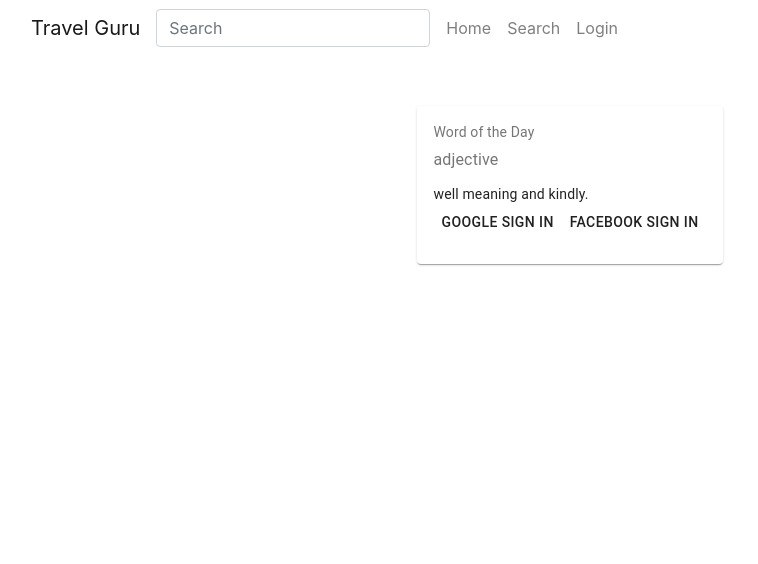
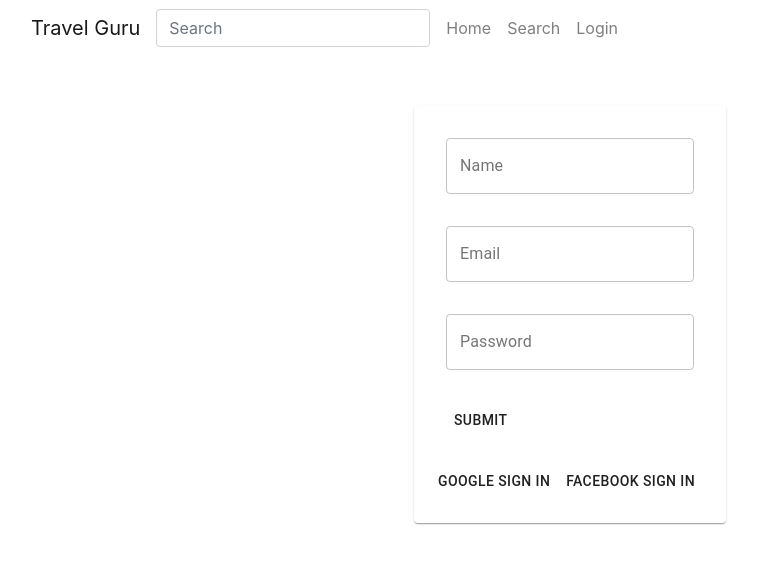
Before and after one commit to mimnets/travel-guru, a React (Create React App) app: page /login in a window 1280 px wide. Shown: the top 564 px of the page, without its empty margins (70-828 px from the left). Built offline with nearby package versions, Linux system fonts and the light colour scheme.

Commit message:
form design

```diff
--- a/src/components/Login/Login.js
+++ b/src/components/Login/Login.js
@@ -1,7 +1,4 @@
 import React, { useContext, useState } from 'react';
-import * as firebase from "firebase/app";
-import "firebase/auth";
-import firebaseConfig from './firebase.config';
 import { UserContext } from '../../App';
 import { useHistory, useLocation } from 'react-router-dom';
 import { makeStyles } from '@material-ui/core/styles';
@@ -11,7 +8,8 @@ import CardContent from '@material-ui/core/CardContent';
 import Button from '@material-ui/core/Button';
 import Typography from '@material-ui/core/Typography';
 import { Grid } from '@material-ui/core';
-import {loginFrameworkInitialization, handleGoogleSignIn, handleFBSignIn} from './LoginInfo';
+import TextField from '@material-ui/core/TextField';
+import {loginFrameworkInitialization, handleGoogleSignIn, handleFBSignIn, createUserWithEmailAndPass} from './LoginInfo';
 
 const useStyles = makeStyles({
     root: {
@@ -74,13 +72,53 @@ const Login = () => {
             handleResponse(res,true);
         })
     }
+    const handleSubmit = (event) => {
+        if(newUser && user.email && user.password){
+            createUserWithEmailAndPass(user.name, user.email, user.password)
+            .then(res => {
+            handleResponse(res, true);
+        })
+        }
+    event.preventDefault();
+    }
     return (
 
         <div style={{display:'flex', justifyContent:'center'}}>
 
                 <Card className={classes.root}>
                     <CardContent>
-                        <Typography className={classes.title} color="textSecondary" gutterBottom>
+                    <form action="" onSubmit={handleSubmit}>
+                    <CardContent>
+
+                    <TextField
+                        id="outlined-disabled"
+                        label="Name"
+                        defaultValue=""
+                        variant="outlined"
+                        />
+                        </CardContent>
+                        <CardContent>
+                        <TextField
+                        id="outlined-disabled"
+                        label="Email"
+                        defaultValue=""
+                        variant="outlined"
+                        />
+                        </CardContent>
+
+                        <CardContent>
+                        <TextField
+                        id="outlined-disabled"
+                        label="Password"
+                        defaultValue=""
+                        variant="outlined"
+                        />
+                        </CardContent>
+                        <CardContent>
+                        <Button onClick={() => {handleSubmit()}}>Submit</Button>
+                        </CardContent>
+                        </form>
+                        {/* <Typography className={classes.title} color="textSecondary" gutterBottom>
                             Word of the Day
                             </Typography>
                         <Typography variant="h5" component="h2">
@@ -91,7 +129,7 @@ const Login = () => {
                         </Typography>
                         <Typography variant="body2" component="p">
                             well meaning and kindly.
-                        </Typography>
+                        </Typography> */}
                         <Typography variant="body2" component="p">
                         <Button onClick={googleSignIn}>Google Sign in</Button>
                         <Button onClick={fbSignIn}>Facebook Sign in</Button>
--- a/src/components/Login/LoginInfo.js
+++ b/src/components/Login/LoginInfo.js
@@ -32,7 +32,7 @@ export const handleFBSignIn = () =>{
     const facebookSignInProvider = new firebase.auth.FacebookAuthProvider();
     return firebase.auth().signInWithPopup(facebookSignInProvider)
     .then(function(result) {
-        console.log(result);
+        // console.log(result);
         const {name, email} = result.user;
         const signedInUser = {
             isSignedIn: true,
@@ -46,3 +46,33 @@ export const handleFBSignIn = () =>{
         console.log(errorMessage);
       });
 }
+
+export const createUserWithEmailAndPass = (name, email, password) => {
+          return firebase.auth().createUserWithEmailAndPassword(email, password)
+          .then(res => {
+              const newUserInfo = res.user;
+              newUserInfo.error ='';
+              newUserInfo.success = true;
+              updateUserName(name);
+              return newUserInfo;
+          })
+          .catch(function(error) {
+            const newUserInfo = {};
+            newUserInfo.error = error.message;
+            newUserInfo.success = false;
+            return newUserInfo;
+          });
+    }
+
+    const updateUserName = name => {
+        const user = firebase.auth().currentUser;
+            user.updateProfile({
+            displayName: name,
+            })
+            .then(function() {
+            // Update successful.
+            })
+            .catch(function(error) {
+            // An error happened.
+            });
+    }
```
